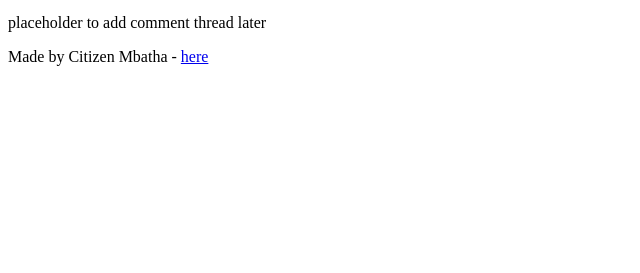
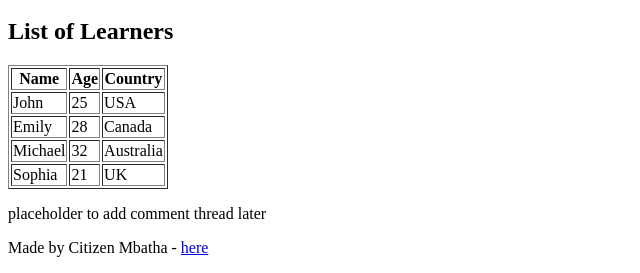
Before and after one commit to Citizen-Navarro/My_First_Portfolio, a plain HTML site: page html_basic/index.html in a window 1280 px wide. Shown: the part 648-921 px from the top of the page, without its empty margins (0-640 px from the left). Before the commit the page ends 800 px from the top, so only its background shows below. Drawn offline with Linux system fonts and the light colour scheme.

Commit message:
Added learners table and fixed formatting in index.html

```diff
--- a/html_basic/index.html
+++ b/html_basic/index.html
@@ -23,10 +23,46 @@
       <p>Here's the second paragraph with some text.</p>
       <p>Third paragraph, still going strong!</p>
       <p>And finally, the fourth paragraph for good measure.</p>
+
       <a href="https://www.google.com" target="_blank">
         <img src="https://i.ibb.co/gTDZZT8/ALX-Logo-07.png" alt="Clickable image">
       </a>
+
+      <!-- Learners Table -->
+      <h2>List of Learners</h2>
+      <table border="1">
+        <thead>
+          <tr>
+            <th>Name</th>
+            <th>Age</th>
+            <th>Country</th>
+          </tr>
+        </thead>
+        <tbody>
+          <tr>
+            <td>John</td>
+            <td>25</td>
+            <td>USA</td>
+          </tr>
+          <tr>
+            <td>Emily</td>
+            <td>28</td>
+            <td>Canada</td>
+          </tr>
+          <tr>
+            <td>Michael</td>
+            <td>32</td>
+            <td>Australia</td>
+          </tr>
+          <tr>
+            <td>Sophia</td>
+            <td>21</td>
+            <td>UK</td>
+          </tr>
+        </tbody>
+      </table>
     </article>
+
     <aside>
       <p>placeholder to add comment thread later</p>
     </aside>
```
